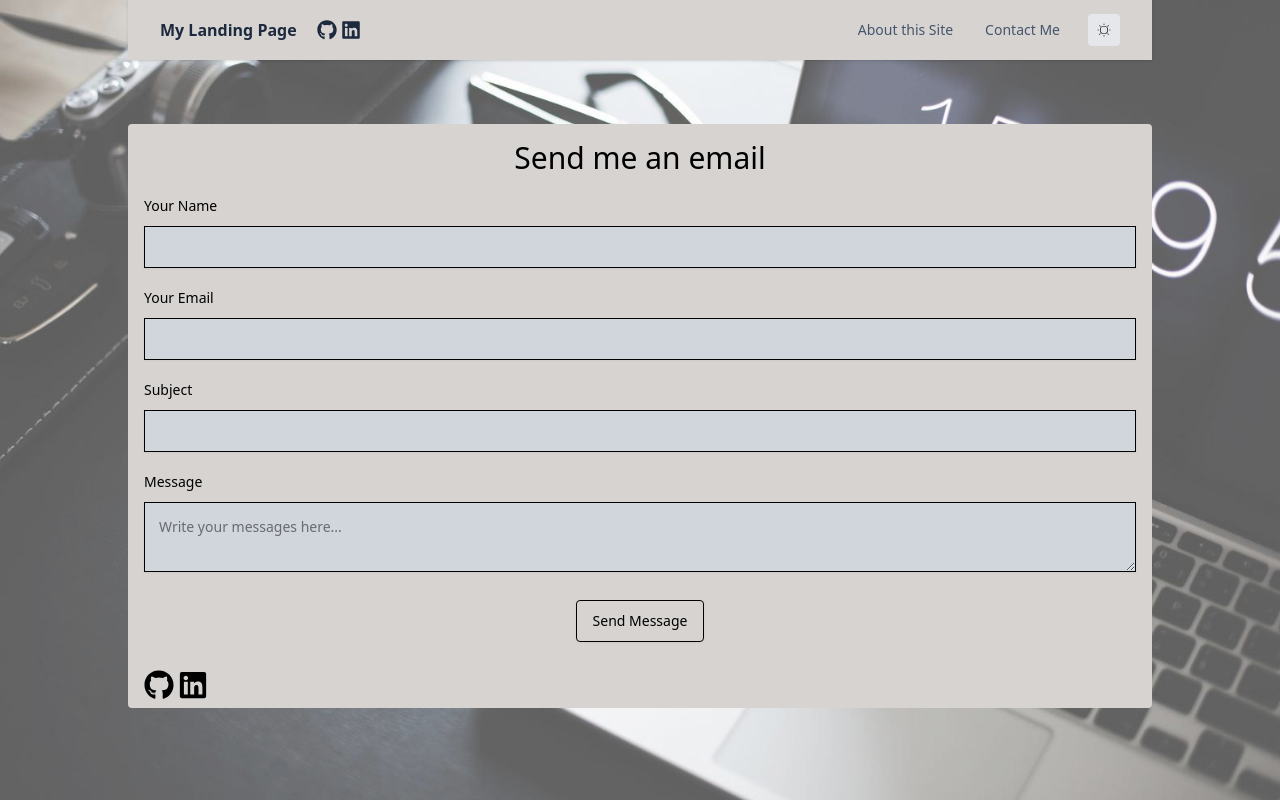
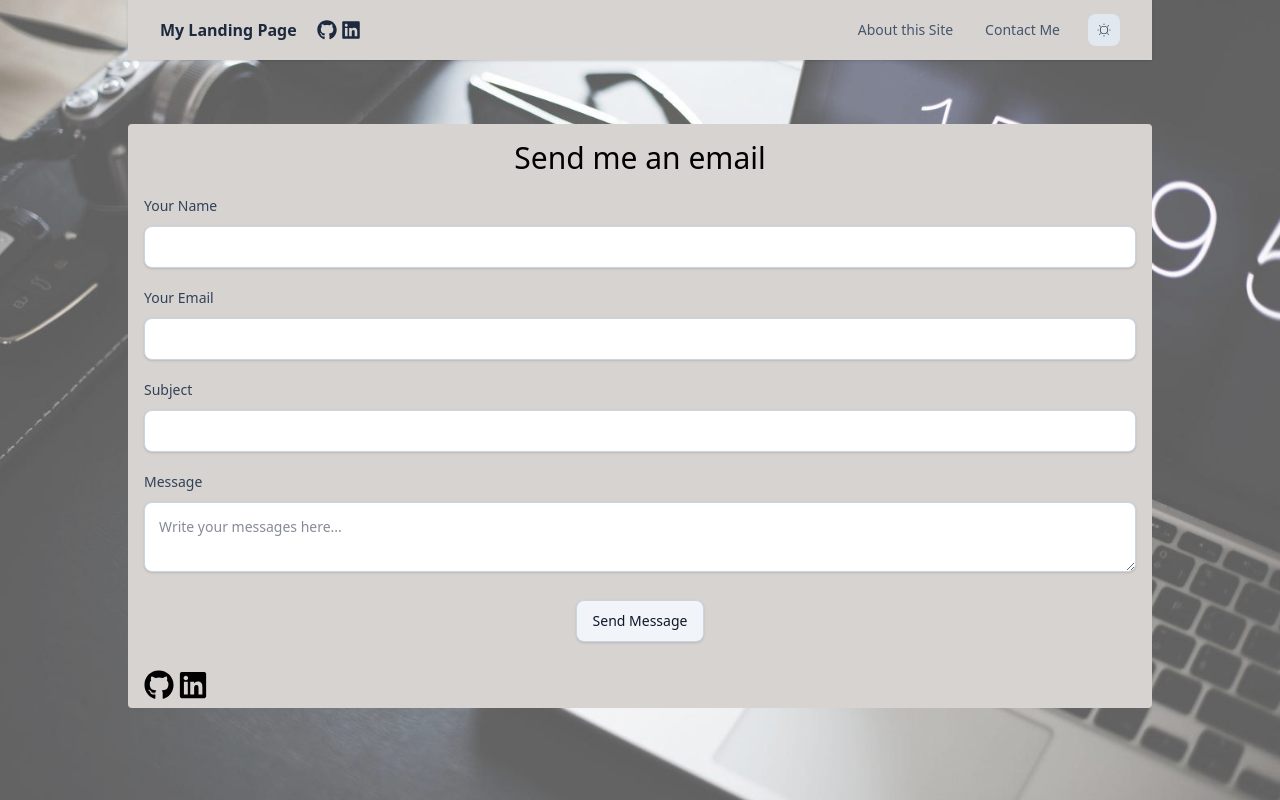
Before and after one commit to adam780930/react-practice, a React (Vite) app: page /contact in a window 1280 px wide. Built offline with nearby package versions, Linux system fonts and the light colour scheme.

Commit message:
update to darkmode colors and overall look

```diff
--- a/src/components/Button.jsx
+++ b/src/components/Button.jsx
@@ -3,7 +3,7 @@ function Button({ buttonName, buttonType, ...props }) {
     <button
       {...props}
       type={buttonType ? buttonType : "button"}
-      className="text-body bg-neutral-primary-soft border border-default hover:bg-neutral-secondary-medium hover:text-heading focus:ring-4 focus:ring-neutral-tertiary-soft shadow-xs font-medium leading-5 rounded-base text-sm px-4 py-2.5 focus:outline-none cursor-pointer rounded text-black dark:text-white"
+      className="bg-slate-100 border border-slate-300 hover:bg-slate-200 focus:ring-4 focus:ring-slate-300 shadow-sm font-medium leading-5 text-sm px-4 py-2.5 focus:outline-none cursor-pointer rounded-lg text-slate-900 transition-colors dark:bg-slate-800 dark:border-slate-700 dark:text-slate-100 dark:hover:bg-slate-700 dark:focus:ring-slate-600"
     >
       {buttonName}
     </button>
--- a/src/components/ExampleProjects.jsx
+++ b/src/components/ExampleProjects.jsx
@@ -27,10 +27,10 @@ function ExampleProjects() {
   return (
     <div>
       <h1 className="p-4 text-3xl text-center">React Projects</h1>
-      <div className="grid grid-cols-2 border">
+      <div className="grid grid-cols-2 border dark:border-slate-700">
         {projectLinks.map((project) => (
           <div
-            className="cursor-pointer hover:opacity-50 border"
+            className="cursor-pointer hover:opacity-50 border dark:border-slate-700"
             key={project.projectName}
           >
             <img
--- a/src/components/Experiences.jsx
+++ b/src/components/Experiences.jsx
@@ -3,13 +3,21 @@ import Exp from "./markdowndocs/Experiences.md";
 
 function Experiences() {
   const customReactComponents = {
-    h1: ({ node, ...props }) => <h1 style={{ color: "gray" }} {...props} />,
-    h2: ({ node, ...props }) => <h2 style={{ color: "gray" }} {...props} />,
-    strong: ({ node, ...props }) => <strong style={{ color: "gray" }} {...props} />,
-    a: ({ node, ...props }) => <a style={{ color: "blue" }} {...props} />,
+    h1: ({ node, ...props }) => (
+      <h1 className="text-slate-600 dark:text-slate-300" {...props} />
+    ),
+    h2: ({ node, ...props }) => (
+      <h2 className="text-slate-600 dark:text-slate-300" {...props} />
+    ),
+    strong: ({ node, ...props }) => (
+      <strong className="text-slate-600 dark:text-slate-300" {...props} />
+    ),
+    a: ({ node, ...props }) => (
+      <a className="text-blue-600 dark:text-blue-400" {...props} />
+    ),
   };
   return (
-    <div className="prose dark:text-white">
+    <div className="prose dark:prose-invert">
       <Markdown components={customReactComponents}>{Exp}</Markdown>
     </div>
   );
--- a/src/components/Modal.jsx
+++ b/src/components/Modal.jsx
@@ -2,16 +2,16 @@ const Modal = ({ modalContent, closeButton, onClose }) => {
   return (
     <div>
       <div className="fixed inset-0  bg-stone-900/75 flex items-center justify-center z-50" onClick={onClose}>
-        <div className="rounded-lg shadow-xl w-full max-w-3xl mx-4 bg-stone-300 dark:bg-black" onClick={(e) => e.stopPropagation()}>
-          <div className="p-4 border-b">
-            <h1 className="text-3xl font-semibold text-black dark:text-white">
+        <div className="rounded-lg shadow-xl w-full max-w-3xl mx-4 bg-stone-300 dark:bg-slate-800 dark:border dark:border-slate-700" onClick={(e) => e.stopPropagation()}>
+          <div className="p-4 border-b dark:border-slate-700">
+            <h1 className="text-3xl font-semibold text-black dark:text-slate-100">
               Experiences
             </h1>
           </div>
-          <div className="p-4 max-h-[70vh] overflow-y-auto text-black dark:text-white">
+          <div className="p-4 max-h-[70vh] overflow-y-auto text-black dark:text-slate-100">
             {modalContent ? modalContent : ""}
           </div>
-          <div className="p-4 border-t flex justify-end gap-4 text-black dark:text-white">
+          <div className="p-4 border-t flex justify-end gap-4 text-black dark:text-slate-100 dark:border-slate-700">
             <div className="hover:opacity-50">
               {closeButton ? closeButton : ""}
             </div>
--- a/src/components/Themetoggle.jsx
+++ b/src/components/Themetoggle.jsx
@@ -13,7 +13,7 @@ function ThemeToggle() {
   return (
     <button
       onClick={() => setTheme(theme === "light" ? "dark" : "light")}
-      className="p-2 rounded bg-gray-200 dark:bg-gray-800 text-black dark:text-white"
+      className="p-2 rounded-lg bg-slate-200 hover:bg-slate-300 text-slate-900 transition-colors dark:bg-slate-800 dark:hover:bg-slate-700 dark:text-slate-100"
     >
       {theme === "dark" ? <MdDarkMode /> : <CiLight />}
     </button>
--- a/src/pages/Contactpage.jsx
+++ b/src/pages/Contactpage.jsx
@@ -17,7 +17,7 @@ function ContactPage() {
   }
 
   return (
-    <div className="bg-stone-block w-full max-w-5xl px-4 py-2 mx-auto bg-stone-300 text-black rounded dark:bg-black dark:text-white">
+    <div className="bg-stone-block w-full max-w-5xl px-4 py-2 mx-auto bg-stone-300 text-black rounded dark:bg-slate-900 dark:text-slate-100 dark:border dark:border-slate-800">
       <form className="max-w-full mx-auto" onSubmit={Emailsubmit}>
         <header className="mb-5 my-2 text-center text-3xl">
           <span>Send me an email</span>
@@ -25,7 +25,7 @@ function ContactPage() {
         <div className="form-group mb-5">
           <label
             htmlFor="name"
-            className="block mb-2.5 text-sm font-medium text-heading"
+            className="block mb-2.5 text-sm font-medium text-slate-700 dark:text-slate-300"
           >
             Your Name
           </label>
@@ -34,13 +34,13 @@ function ContactPage() {
             required
             id="name"
             name="name"
-            className="form-control bg-gray-300 border border-default-medium text-heading text-sm rounded-base focus:ring-brand focus:border-brand block w-full px-3 py-2.5 shadow-xs"
+            className="bg-white border border-slate-300 text-slate-900 text-sm rounded-lg focus:ring-2 focus:ring-slate-400 focus:border-slate-400 block w-full px-3 py-2.5 shadow-sm dark:bg-slate-800 dark:border-slate-700 dark:text-slate-100 dark:placeholder-slate-500 dark:focus:ring-slate-600 dark:focus:border-slate-600"
           />
         </div>
         <div className="form-group mb-5">
           <label
             htmlFor="email"
-            className="block mb-2.5 text-sm font-medium text-heading"
+            className="block mb-2.5 text-sm font-medium text-slate-700 dark:text-slate-300"
           >
             Your Email
           </label>
@@ -49,13 +49,13 @@ function ContactPage() {
             required
             id="email"
             name="email"
-            className="form-control bg-gray-300 border border-default-medium text-heading text-sm rounded-base focus:ring-brand focus:border-brand block w-full px-3 py-2.5 shadow-xs"
+            className="bg-white border border-slate-300 text-slate-900 text-sm rounded-lg focus:ring-2 focus:ring-slate-400 focus:border-slate-400 block w-full px-3 py-2.5 shadow-sm dark:bg-slate-800 dark:border-slate-700 dark:text-slate-100 dark:placeholder-slate-500 dark:focus:ring-slate-600 dark:focus:border-slate-600"
           />
         </div>
         <div className="form-group mb-5">
           <label
             htmlFor="subject"
-            className="block mb-2.5 text-sm font-medium text-heading"
+            className="block mb-2.5 text-sm font-medium text-slate-700 dark:text-slate-300"
           >
             Subject
           </label>
@@ -64,13 +64,13 @@ function ContactPage() {
             required
             id="subject"
             name="subject"
-            className="form-control bg-gray-300 border border-default-medium text-heading text-sm rounded-base focus:ring-brand focus:border-brand block w-full px-3 py-2.5 shadow-xs"
+            className="bg-white border border-slate-300 text-slate-900 text-sm rounded-lg focus:ring-2 focus:ring-slate-400 focus:border-slate-400 block w-full px-3 py-2.5 shadow-sm dark:bg-slate-800 dark:border-slate-700 dark:text-slate-100 dark:placeholder-slate-500 dark:focus:ring-slate-600 dark:focus:border-slate-600"
           />
         </div>
         <div className="form-group mb-5">
           <label
             htmlFor="message"
-            className="block mb-2.5 text-sm font-medium text-heading"
+            className="block mb-2.5 text-sm font-medium text-slate-700 dark:text-slate-300"
           >
             Message
           </label>
@@ -79,7 +79,7 @@ function ContactPage() {
             required
             row="5"
             name="message"
-            className="bg-gray-300 border border-default-medium text-heading text-sm rounded-base focus:ring-brand focus:border-brand block w-full p-3.5 shadow-xs"
+            className="bg-white border border-slate-300 text-slate-900 text-sm rounded-lg focus:ring-2 focus:ring-slate-400 focus:border-slate-400 block w-full p-3.5 shadow-sm dark:bg-slate-800 dark:border-slate-700 dark:text-slate-100 dark:placeholder-slate-500 dark:focus:ring-slate-600 dark:focus:border-slate-600"
             placeholder="Write your messages here..."
           ></textarea>
         </div>
--- a/src/pages/Examplepage.jsx
+++ b/src/pages/Examplepage.jsx
@@ -2,7 +2,7 @@ import ExampleProjects from "../components/ExampleProjects.jsx";
 
 function Examplepage() {
   return (
-    <div className="bg-stone-block w-full max-w-5xl px-4 py-2 mx-auto bg-stone-300 text-black rounded dark:bg-black dark:text-white">
+    <div className="bg-stone-block w-full max-w-5xl px-4 py-2 mx-auto bg-stone-300 text-black rounded dark:bg-slate-900 dark:text-slate-100 dark:border dark:border-slate-800">
       <ExampleProjects />
     </div>
   );
--- a/src/pages/Mainpage.jsx
+++ b/src/pages/Mainpage.jsx
@@ -13,7 +13,7 @@ function Mainpage() {
       <div className="pb-8">
         <Introductions handleOpenModal={handleOpenModal} />
       </div>
-      <div className="bg-stone-block w-full max-w-5xl px-4 py-2 mx-auto bg-stone-300 text-black rounded dark:bg-black dark:text-white">
+      <div className="bg-stone-block w-full max-w-5xl px-4 py-2 mx-auto bg-stone-300 text-black rounded dark:bg-slate-900 dark:text-slate-100 dark:border dark:border-slate-800">
         <div>
           <ExampleProjects />
         </div>
--- a/src/pages/Markdownpage.jsx
+++ b/src/pages/Markdownpage.jsx
@@ -3,7 +3,7 @@ import sampleMd from "../components/markdowndocs/Exampletext.md";
 
 function Markdownpage() {
   return (
-    <div className="bg-stone-block w-full max-w-5xl px-4 py-2 mx-auto bg-stone-300 text-black rounded dark:bg-black dark:text-white text-center">
+    <div className="bg-stone-block w-full max-w-5xl px-4 py-2 mx-auto bg-stone-300 text-black rounded dark:bg-slate-900 dark:text-slate-100 dark:border dark:border-slate-800 text-center">
       <Markdown>{sampleMd}</Markdown>
     </div>
   );
```
Also changed, not shown: src/components/Navigation.jsx (+4 -4 lines), src/pages/Introduction.jsx (+9 -5 lines).
